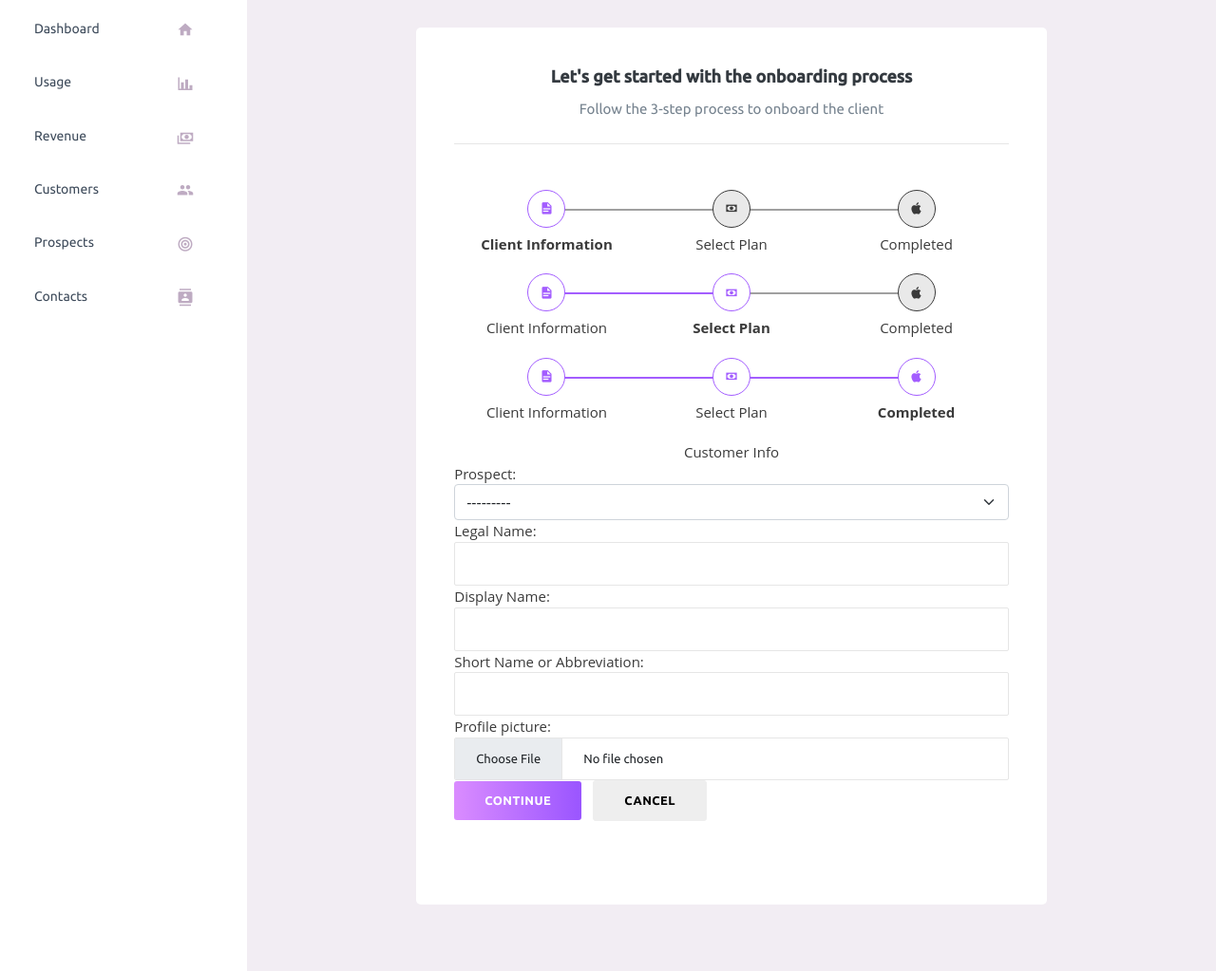
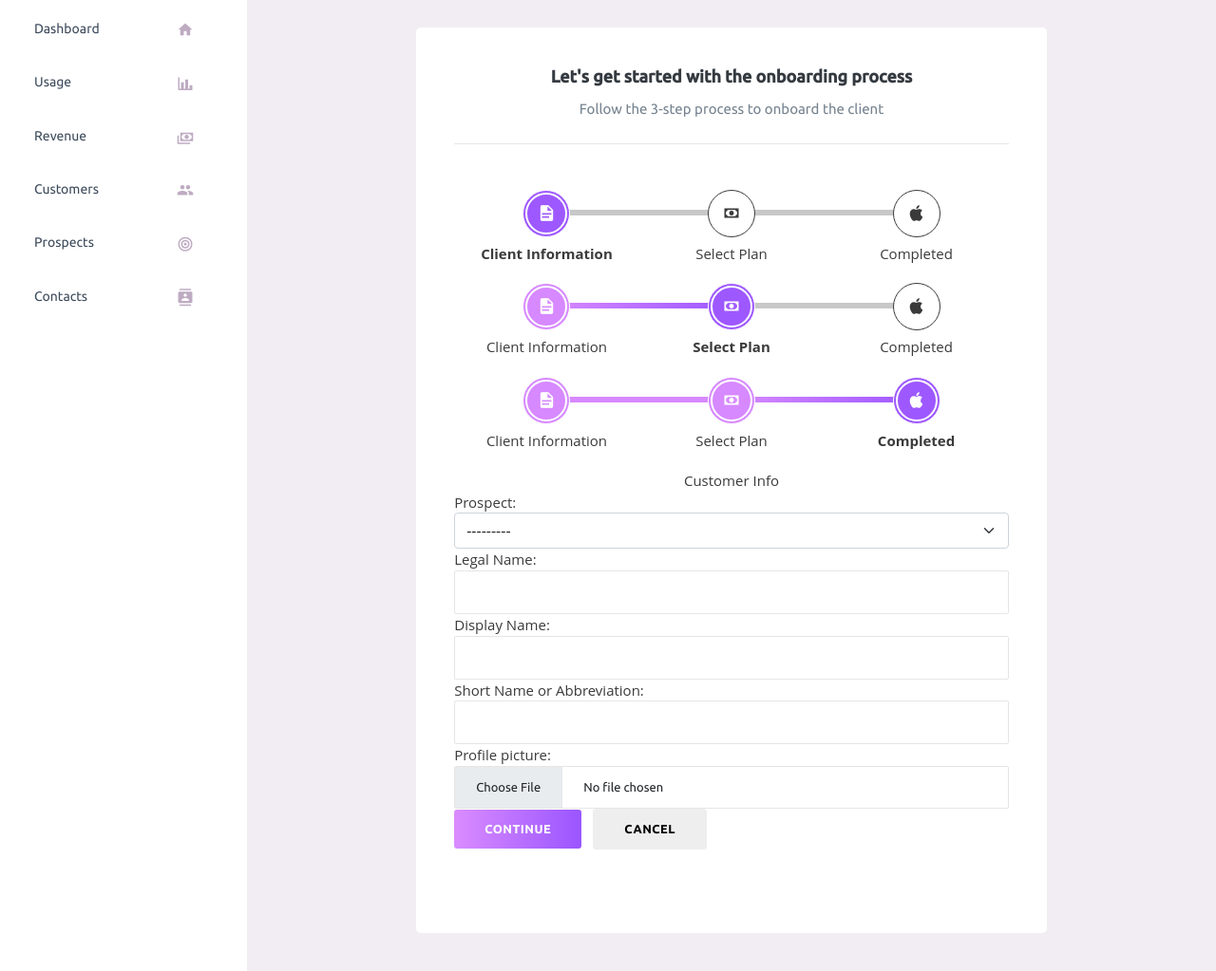
Before and after one commit to saicharanbandu/customersuccessmanagement, a Django app: page /customer/onboard in a window 1280 px wide. Shown: the part 152-1175 px from the top of the page at 95% size. Run offline with Django 5.2, Linux system fonts and the light colour scheme; some libraries are stand-ins or nearby versions.

Commit message:
Progress Bar Update

```diff
--- a/customer/templates/customer/onboard_view.html
+++ b/customer/templates/customer/onboard_view.html
@@ -46,20 +46,10 @@
 .stepper-item::before {
   position: absolute;
   content: "";
-  border-bottom: 2px solid #a0a0a0;
+  border: 3px solid #c8c8c8;
   width: 100%;
-  top: 20px;
+  top: 21px;
   left: -50%;
-  z-index: 2;
-}
-
-.stepper-item::after {
-  position: absolute;
-  content: "";
-  border-bottom: 2px solid #362e8d;
-  width: 100%;
-  top: 20px;
-  left: 50%;
   z-index: 2;
 }
 
@@ -69,37 +59,79 @@
   display: flex;
   justify-content: center;
   align-items: center;
-  width: 40px;
-  height: 40px;
+  width: 50px;
+  height: 50px;
   border-radius: 50%;
-  background: #e9e9e9;
+  background: #ffffff;
   border: 1px solid;
   margin-bottom: 6px;
 }
 
-.stepper-item.active{
-  font-weight: bold;
+.stepper-item .step-counter i {
+  z-index: 10;
+  font-size: 20px;
+}
 
-  .step-counter{
-  color: #a35dff;
-  background-color: #ffffff;
-  }
+.stepper-item .step-counter::before {
+  content: "";
+  position: absolute;
+  width: calc(100% - 4px);
+  height: calc(100% - 4px);
+  border-radius: 50%;
+  border: 2px solid #ffffff;
+}
+
+.stepper-item.active .step-counter::before,
+.stepper-item.completed .step-counter::before {
+  background-color: inherit;
+}
+
+.stepper-item.active .step-counter {
+  color: #ffffff;
+  background-color: #9e58ff;
 }
 
 .stepper-item.completed .step-counter {
-  background-color: #ffffff;
-  color: #a35dff;
+  color: #ffffff;
+  background-color: #3fd08f;
 }
 
+.stepper-item.active {
+  font-weight: bold;
+}
+
+
+.stepper-item.completed .step-counter {
+  color: #ffffff;
+  background-color: #d789ff;
+}
+
+
 .stepper-item.completed::after {
+
   position: absolute;
   content: "";
-  border-bottom: 2px solid #a35dff;
+  border: 3px solid;
+  border-image: linear-gradient(to right, #d789ff, #9e58ff);
+  border-image-slice: 1;
   width: 100%;
-  top: 20px;
+  top: 21px;
   left: 50%;
   z-index: 3;
 }
+.stepper-item.completed + .stepper-item.completed::before {
+  position: absolute;
+  content: "";
+  border: 3px solid;
+  border-image: linear-gradient(to right, #d789ff, #d789ff);
+  border-image-slice: 1;
+  width: 100%;
+  top: 21px;
+  left: 50%;
+  transform: translateX(-100%);
+  z-index: 3;
+}
+
 
 .stepper-item:first-child::before {
   content: none;
```
